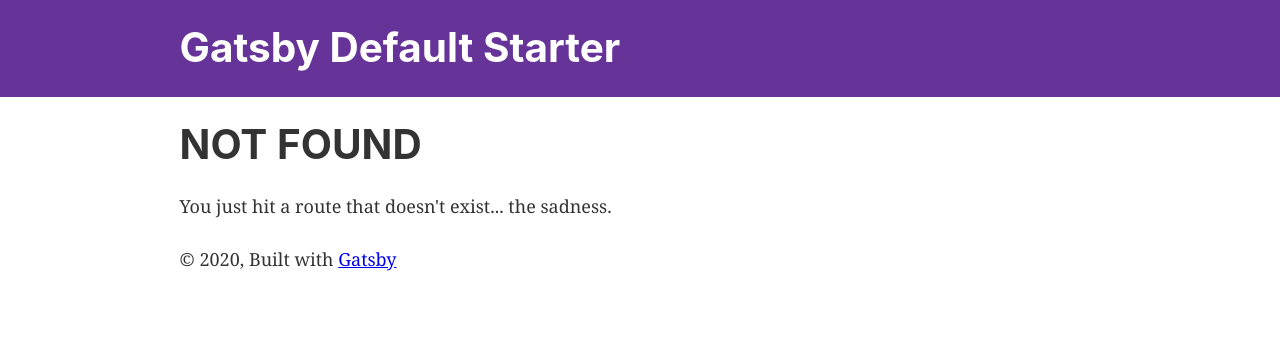
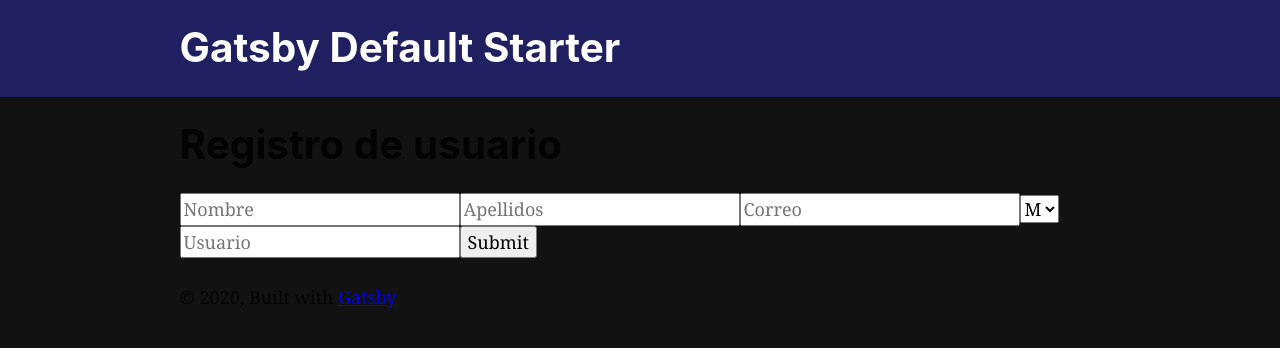
Before and after one commit to FedericoMolinaChavez/proyectoCali, a Gatsby site: page /Register in a window 1280 px wide. Before the commit this address had no page. Built offline with nearby package versions, Linux system fonts and the light colour scheme; Gatsby itself is replaced by a stand-in of ours.

Commit message:
changes in color scheme and register

```diff
--- /dev/null
+++ b/src/components/Register/Register_component.js
@@ -0,0 +1,53 @@
+import React,{useState} from 'react'
+import Styled from 'styled-components'
+const Register_component = () => {
+    const handleSubmit = (event) =>{
+        event.preventDefault();
+        console.log("some",nombre,apellido,email,gender,userName)
+        fetch('http://localhost:8080/',{
+            method: 'POST',
+            headers: {
+                Accept: 'application/json',
+                'Content-Type': 'application/json'
+            },
+            body: JSON.stringify({query: `
+            mutation CreateUser($UserID: ID, $Name: String, $Lastname: String, $Email: String, $Gender: String, $Username: String ){
+                CreateUser(Id: $UserID, Name: $Name, Lastname: $Lastname, Email: $Email, Gender: $Gender, Username: $Username){
+                  Name
+                  Lastname
+                  Id
+                }
+              }`,
+              variables: {"UserID" : "123456", "Name": nombre, "Lastname" : apellido, "Email" : email, "Gender" : gender, "Username" : userName}})
+        }).then(ans => ans.json())
+        .then(ans => {
+            console.log(ans);
+        })
+
+    }
+    const [nombre, setNombre] = useState("");
+    const [apellido, setApellido] = useState("");
+    const [email, setEmail] = useState("");
+    const [gender, setGender] = useState("");
+    const [userName, setUserName] = useState("");
+    return (
+        <div>
+            <h1>
+                Registro de usuario
+            </h1>
+            <form onSubmit={handleSubmit}>
+                <input type="text" placeholder="Nombre" onChange={(val)=>{setNombre(val.target.value)}}/>
+                <input type="text" placeholder="Apellidos" onChange={(val)=>{setApellido(val.target.value)}}/>
+                <input type="email" placeholder="Correo" onChange={(val)=>{setEmail(val.target.value)}}/>
+                <select >
+                    <option value="M" onClick={(val)=>{setGender(val.target.value)}}>M</option>
+                    <option value="F"onClick={(val)=>{setGender(val.target.value)}}>F</option>
+                </select>
+                <input type="text" placeholder="Usuario" onChange={(val)=>{setUserName(val.target.value)}}/>
+                <input type="submit" />
+            </form>
+        </div>
+    )
+}
+
+export default Register_component
--- a/src/components/header.js
+++ b/src/components/header.js
@@ -5,7 +5,7 @@ import React from "react"
 const Header = ({ siteTitle }) => (
   <header
     style={{
-      background: `rebeccapurple`,
+      background: `#202060`,
       marginBottom: `1.45rem`,
     }}
   >
--- a/src/components/layout.css
+++ b/src/components/layout.css
@@ -200,6 +200,7 @@ html {
 }
 body {
   color: hsla(0, 0%, 0%, 0.8);
+  background-color: #121212;
   font-family: georgia, serif;
   font-weight: normal;
   word-wrap: break-word;
--- /dev/null
+++ b/src/pages/Register.js
@@ -0,0 +1,12 @@
+import React from 'react'
+import Layout from '../components/layout'
+import Register_component from '../components/Register/Register_component'
+const Register = () => {
+    return (
+        <Layout>
+            <Register_component/>
+        </Layout>
+    )
+}
+
+export default Register
```
Also changed, not shown: src/components/Formulario/Formulario.js (+0 -11 lines), src/components/Login.js (+13 -0 lines).
